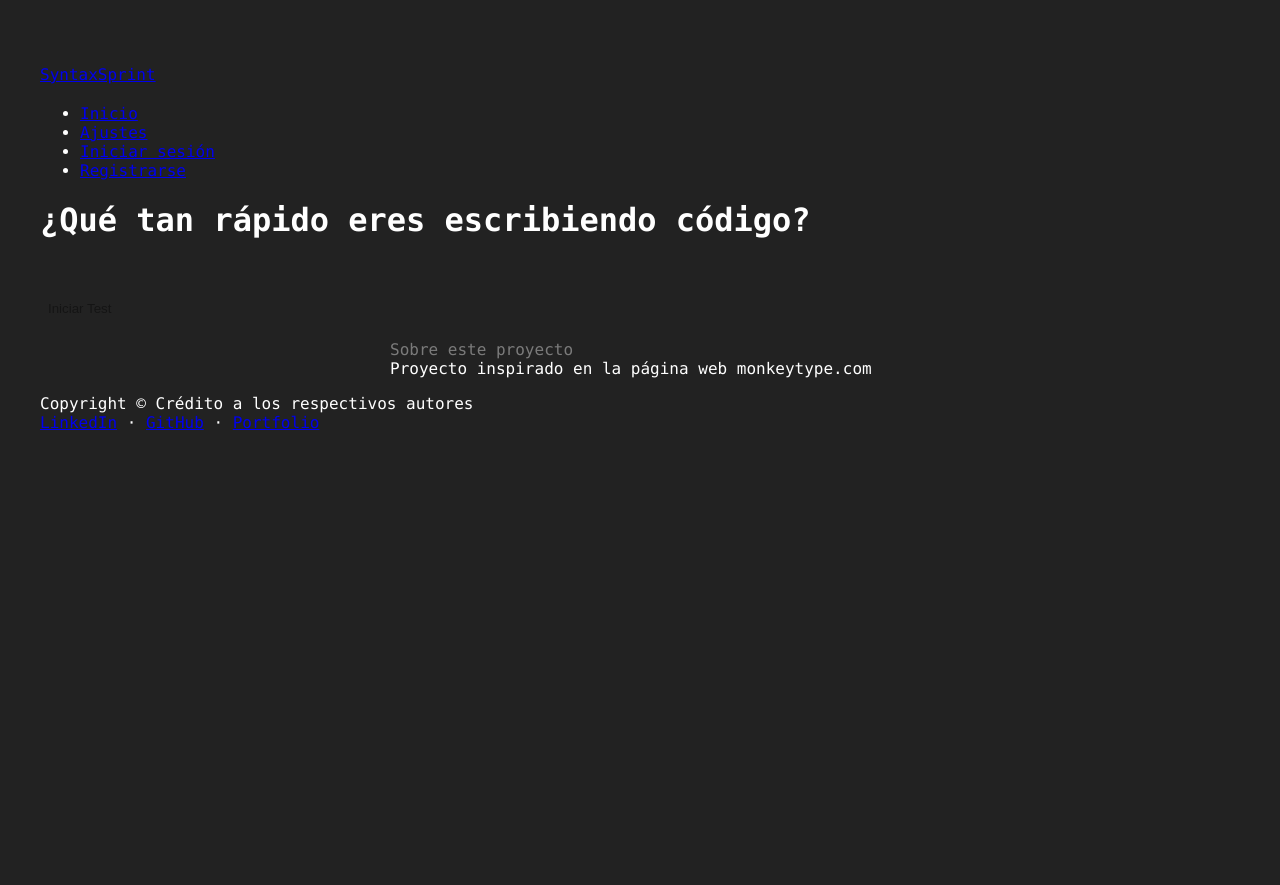
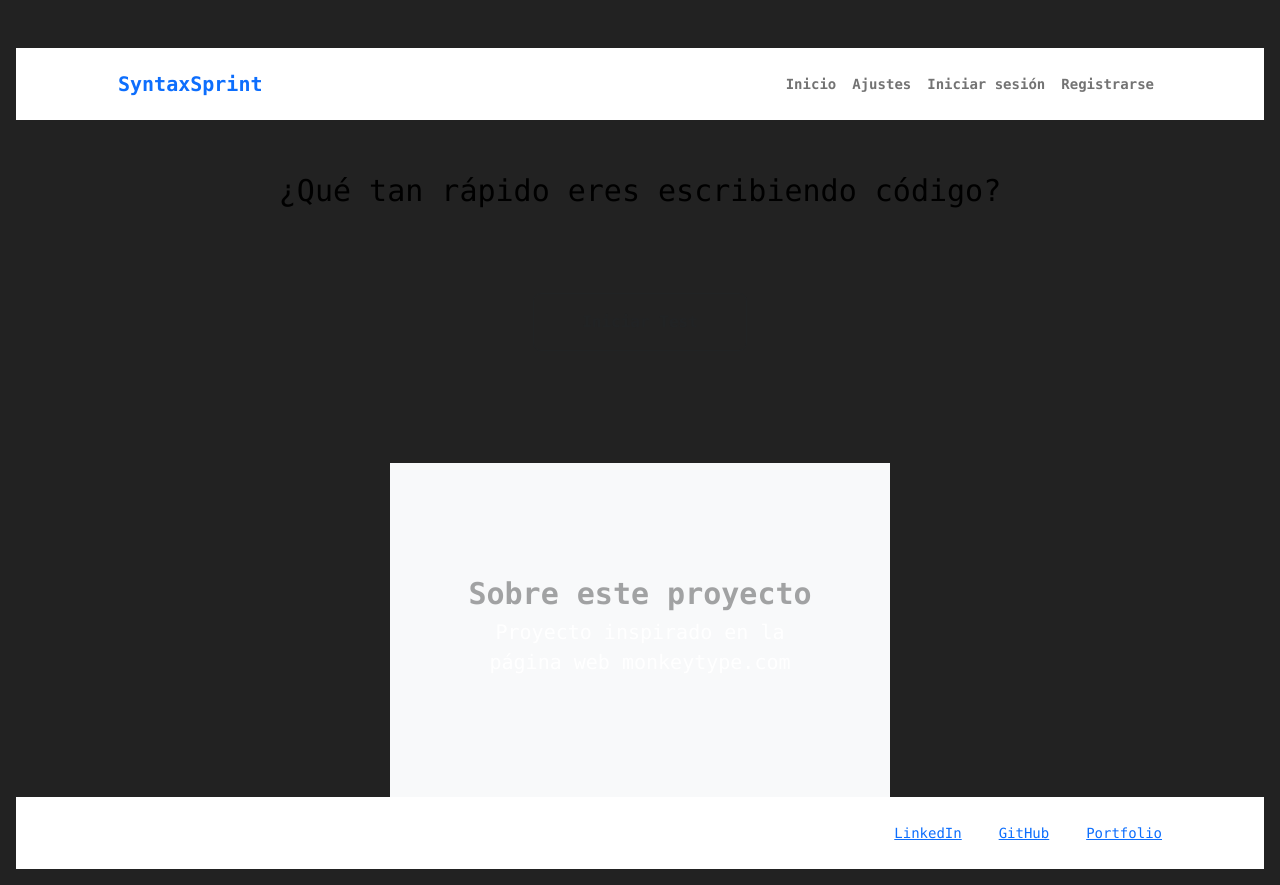
Before and after one commit to Chorexxs/SyntaxSprint, a Django app: page / in a window 1280 px wide. Before the commit the page ends 430 px from the top, so only its background shows below. Run offline with Django 5.2, Linux system fonts and the light colour scheme.

Commit message:
trabajando en el frontend

```diff
--- /dev/null
+++ b/syntax_sprint/static/styles.css
@@ -0,0 +1,133 @@
+:root {
+    color-scheme: light dark;
+    --green: #00b755;
+    --yellow: #daaf38;
+    --red: #ca4754;
+    --black: #222;
+    --gray: #999;
+  }
+
+  body {
+    background: var(--black);
+    font-family: Menlo, monospace;
+    display: grid;
+    padding: 32px;
+    justify-content: center;
+    margin-top: 32px;
+    padding: 16px;
+  }
+
+  section {
+    padding: 16px;
+    display: flex;
+    flex-direction: column;
+    gap: 4px;
+    max-width: 500px;
+  }
+
+  time {
+    color: var(--yellow)
+  }
+
+  input {
+    z-index: -999;
+    position: absolute;
+    top: 0;
+    left: 0;
+    pointer-events: none;
+    opacity: 0;
+  }
+
+  p {
+    display: flex;
+    flex-wrap: wrap;
+    gap: 3px 8px;
+    margin: 0;
+  }
+
+  letter {
+    color: var(--gray);
+    position: relative;
+
+    &.active::before {
+      content: '|';
+      color: var(--yellow);
+      font-size: 14px;
+      position: absolute;
+      left: -65%;
+      animation: 1s blink infinite ease-in-out;
+    }
+
+    &.active.is-last::before {
+      left: 65%;
+    }
+
+    &.correct {
+      color: var(--green);
+    }
+
+    &.incorrect {
+      color: var(--red);
+    }
+  }
+
+  word {
+    border-bottom: 1.5px solid transparent;
+    transition: border-color 0.3s ease-in-out;
+
+    &.marked {
+      border-color: var(--red);
+    }
+  }
+
+  @keyframes blink {
+
+    0%,
+    25% {
+      opacity: 1;
+    }
+
+    75% {
+      opacity: 0;
+    }
+  }
+
+  #game {
+    display: flex;
+  }
+
+  #results {
+    display: none;
+  }
+
+  h2 {
+    font-weight: 400;
+    opacity: .4;
+    margin: 0;
+    font-size: 16px;
+  }
+
+  h3 {
+    font-weight: 400;
+    margin: 0;
+    font-size: 24px;
+    color: var(--yellow);
+  }
+
+  button {
+    background: transparent;
+    border: 0;
+    margin-top: 32px;
+    padding: 8px;
+    opacity: .4;
+    display: inline-block;
+    transition: opacity 0.3s ease-in-out, transform 0.3s ease-in-out;
+    cursor: pointer;
+    border-radius: 16px;
+
+    &:hover {
+      background: #444;
+      opacity: 1;
+      scale: 110%;
+    }
+  }
--- a/syntax_sprint/templates/index.html
+++ b/syntax_sprint/templates/index.html
@@ -9,22 +9,30 @@
       content="width=device-width, initial-scale=1, shrink-to-fit=no"
     />
     <title>SyntaxSprint - Carrera de código</title>
+
+    <!-- Enlace al favicon -->
     <link rel="icon" type="image/x-icon" href="{% static 'favicon.ico' %}" />
+
+    <!-- Enlace al CSS de Bootstrap -->
+    <link
+      href="https://cdn.jsdelivr.net/npm/bootstrap@5.2.3/dist/css/bootstrap.min.css"
+      rel="stylesheet"
+    />
+
+    <!-- Enlace a styles.css, asegurándote de que se carga después de Bootstrap -->
+    <link href="{% static 'styles.css' %}" rel="stylesheet" />
 
     <style>
       :root {
         --green: #00b755;
-        --yellow: #daaf38;
+        --yellow: #fdcb40;
         --red: #ca4754;
         --black: #222;
         --gray: #999;
       }
 
-      /* Mantén el fondo de la página */
       body {
         font-family: Menlo, monospace;
-        padding: 32px;
-        background: var(--black);
         color: white;
       }
 
@@ -136,15 +144,20 @@
         opacity: 1;
         scale: 110%;
       }
+
+      .text-gradient {
+        font-size: 30px;
+        color: #222;
+      }
     </style>
   </head>
   <body class="d-flex flex-column h-100">
     <main class="flex-shrink-0">
       <nav class="navbar navbar-expand-lg navbar-light bg-white py-3">
         <div class="container px-5">
-          <a class="navbar-brand" href="{% url 'index' %}"
-            ><span class="fw-bolder text-primary">SyntaxSprint</span></a
-          >
+          <a class="navbar-brand" href="{% url 'index' %}">
+            <span class="fw-bolder text-primary">SyntaxSprint</span>
+          </a>
           <button
             class="navbar-toggler"
             type="button"
@@ -189,13 +202,14 @@
           <div class="row gx-5 align-items-center h-100">
             <div class="col-xxl-5 mx-auto">
               <div id="header-content">
-                <h1 class="display-2 fw-bolder mb-8">
+                <div class="text-container">
                   <span
-                    class="text-gradient row d-flex justify-content-center align-items-center h-100"
+                    class="text-gradient row d-flex justify-content-center align-items-center h-400 text-black"
                   >
                     ¿Qué tan rápido eres escribiendo código?
                   </span>
-                </h1>
+                </div>
+
                 <div class="container mt-5">
                   <div
                     class="d-grid gap-3 d-sm-flex justify-content-sm-center mb-3"
@@ -237,7 +251,18 @@
                   </main>
               `;
 
+            // Inserta el HTML dinámico en el DOM
             $("#test-area").html(testHTML).show();
+
+            // Asegúrate de que el CSS se aplique correctamente
+            // Verifica si ya se ha cargado styles.css, y si no, lo carga
+            if (!$("link[href$='css/styles.css']").length) {
+              $("<link/>", {
+                rel: "stylesheet",
+                type: "text/css",
+                href: "{% static 'css/styles.css' %}",
+              }).appendTo("head");
+            }
 
             fetch("{% url 'get_python_function' %}")
               .then((response) => response.json())
@@ -429,9 +454,9 @@
             <div class="col-xxl-8">
               <div class="text-center my-5">
                 <h2 class="display-5 fw-bolder">
-                  <span class="text-gradient d-inline"
-                    >Sobre este proyecto</span
-                  >
+                  <span class="text-gradient d-inline">
+                    Sobre este proyecto
+                  </span>
                 </h2>
                 <p class="lead fw-light mb-4">
                   Proyecto inspirado en la página web monkeytype.com
```
Also changed, not shown: syntax_sprint/templates/login.html (+11 -3 lines), syntax_sprint/templates/settings.html (+11 -3 lines), syntax_sprint/templates/signup.html (+11 -3 lines).
